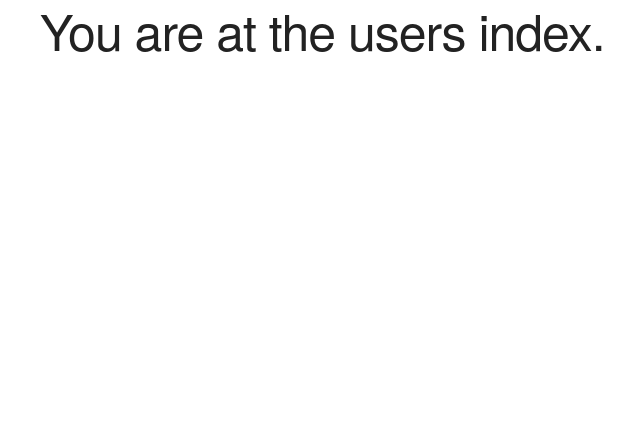
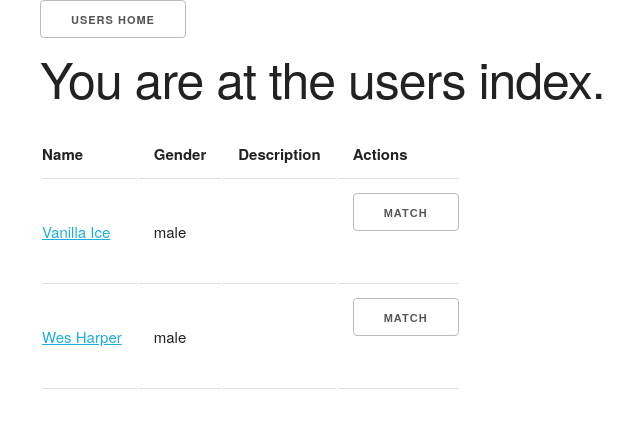
Before and after one commit to py1-september-2018/classwork, a Django app: template django/love_connection/apps/users/templates/users/index.html in a window 1280 px wide. Shown: the top 428 px of the page, without its empty margins (120-760 px from the left). Run offline with Django 3.2, Linux system fonts and the light colour scheme; the template is opened without the code that fills it: values that come from a table or form of the project are taken from there, others are empty; data comes from the database, SQL or seed files in the repository; both versions use the stored data as it was after the commit.

Commit message:
added match creation and more users routes

```diff
--- a/django/love_connection/apps/matches/urls.py
+++ b/django/love_connection/apps/matches/urls.py
@@ -2,11 +2,11 @@ from django.conf.urls import url
 from . import views
 
 urlpatterns = [
-    url(r'^$', views.index, name="index"),
+    # url(r'^$', views.index, name="index"),
     url(r'^create/$', views.create, name="create"),
-    url(r'^new/$', views.new, name="new"),
-    url(r'^(?P<id>\d+)/update/$', views.update, name="update"),
-    url(r'^(?P<id>\d+)/delete/$', views.delete, name="delete"),
-    url(r'^(?P<id>\d+)/edit/$', views.edit, name="edit"),
-    url(r'^(?P<id>\d+)/$', views.show, name="show"),
+    # url(r'^new/$', views.new, name="new"),
+    # url(r'^(?P<id>\d+)/update/$', views.update, name="update"),
+    # url(r'^(?P<id>\d+)/delete/$', views.delete, name="delete"),
+    # url(r'^(?P<id>\d+)/edit/$', views.edit, name="edit"),
+    # url(r'^(?P<id>\d+)/$', views.show, name="show"),
 ]
--- a/django/love_connection/apps/matches/views.py
+++ b/django/love_connection/apps/matches/views.py
@@ -1,3 +1,7 @@
-from django.shortcuts import render
+from django.shortcuts import render, redirect
+from .models import Match
 
 # Create your views here.
+def create(req):
+  Match.objects.add_match(req.POST)
+  return redirect('users:index')
--- a/django/love_connection/apps/users/models.py
+++ b/django/love_connection/apps/users/models.py
@@ -75,3 +75,6 @@ class User(models.Model):
   created_at = models.DateTimeField(auto_now_add=True)
   updated_at = models.DateTimeField(auto_now=True)
   objects = UserManager()
+  def __str__(self):
+    name = self.email
+    return name
--- a/django/love_connection/apps/users/templates/users/index.html
+++ b/django/love_connection/apps/users/templates/users/index.html
@@ -1,4 +1,33 @@
 {% extends './layout.html' %}
 {% block body %}
   <h1>You are at the users index.</h1>
+  {% if not_matched %}
+    <table>
+      <thead>
+        <tr>
+          <th>Name</th>
+          <th>Gender</th>
+          <th>Description</th>
+          <th>Actions</th>
+        </tr>
+      </thead>
+      <tbody>
+        {% for user in not_matched %}
+          <tr>
+            <td><a href="{% url 'users:show' user.id %}">{{ user.first_name }} {{ user.last_name }}</a></td>
+            <td>{{ user.gender }}</td>
+            <td>{{ user.description }}</td>
+            <td>
+              <form action="{% url 'matches:create' %}" method="post">
+                {% csrf_token %}
+                <input type="hidden" name="user" value="{{ request.session.user_id }}">
+                <input type="hidden" name="matched_user" value="{{ user.id }}">
+                <input type="submit" value="Match">
+              </form>
+            </td>
+          </tr>
+        {% endfor %}
+      </tbody>
+    </table>
+  {% endif %}
 {% endblock %}
--- a/django/love_connection/apps/users/templates/users/layout.html
+++ b/django/love_connection/apps/users/templates/users/layout.html
@@ -13,6 +13,10 @@
 </head>
 <body>
   <div class="container">
+    <a href="{% url 'users:index' %}" class="button">Users Home</a>
+    {% if 'user_id' in request.session %}
+      <a href="{% url 'users:logout' %}" class="button">Logout</a>
+    {% endif %}
     {% block body %}{% endblock %}
   </div>
 </body>
--- a/django/love_connection/apps/users/templates/users/new.html
+++ b/django/love_connection/apps/users/templates/users/new.html
@@ -10,7 +10,7 @@
   {% endif %}
   <div class="form-container">
     <h2>Register</h2>
-    <form action="/users/create/" method="post">
+    <form action="{% url 'users:create' %}" method="post">
       {% csrf_token %}
       <label for="first_name">First Name:</label>
       <input type="text" name="first_name" placeholder="Vanilla">
@@ -33,7 +33,7 @@
   </div>
   <div class="form-container">
     <h2>Login</h2>
-    <form action="/users/login/" method="post">
+    <form action="{% url 'users:login' %}" method="post">
       {% csrf_token %}
       <label for="email">Email:</label>
       <input type="text" name="email" placeholder="vanilla@ice.com">
--- a/django/love_connection/apps/users/urls.py
+++ b/django/love_connection/apps/users/urls.py
@@ -10,4 +10,5 @@ urlpatterns = [
     url(r'^(?P<id>\d+)/edit/$', views.edit, name="edit"),
     url(r'^(?P<id>\d+)/$', views.show, name="show"),
     url(r'^login/$', views.login, name="login"),
+    url(r'^logout/$', views.logout, name="logout"),
 ]
--- a/django/love_connection/love_connection/urls.py
+++ b/django/love_connection/love_connection/urls.py
@@ -18,5 +18,6 @@ from django.contrib import admin
 
 urlpatterns = [
     url(r'^admin/', admin.site.urls),
-    url(r'^users/', include('apps.users.urls', namespace="users"))
+    url(r'^matches/', include('apps.matches.urls', namespace="matches")),
+    url(r'^', include('apps.users.urls', namespace="users")),
 ]
--- /dev/null
+++ b/django/love_connection/truthiness.py
@@ -0,0 +1,6 @@
+condition = []
+
+if condition:
+  print("Condition is Truthy")
+else:
+  print("Condition is Falsey")
```
Also changed, not shown: django/love_connection/apps/matches/models.py (+21 -1 lines), django/love_connection/apps/users/templates/users/show.html (added, +10 -0 lines), django/love_connection/apps/users/views.py (+25 -2 lines), django/love_connection/db.sqlite3.
